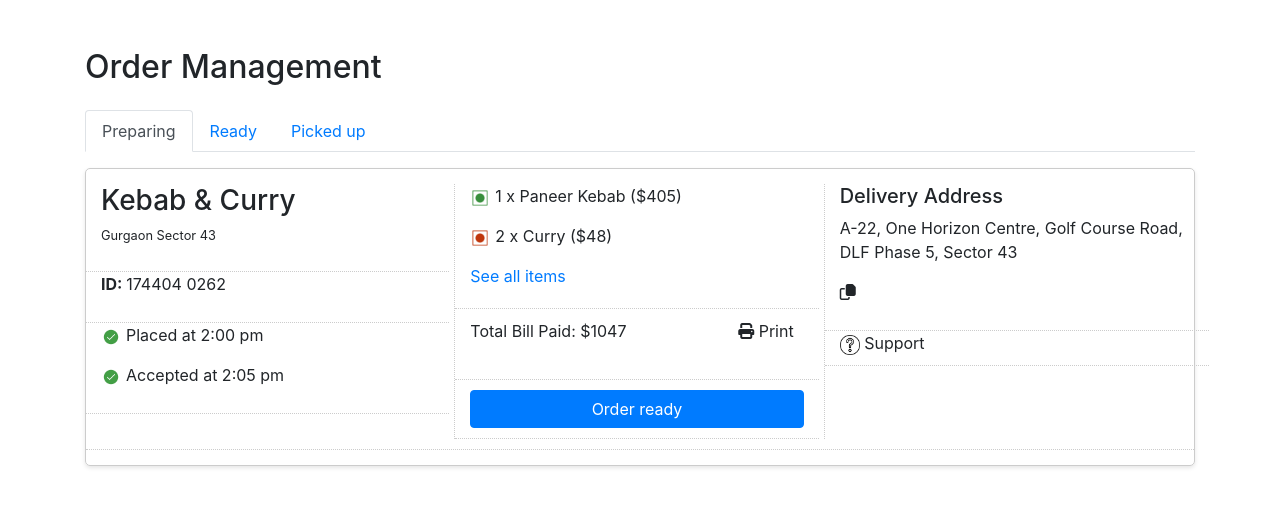
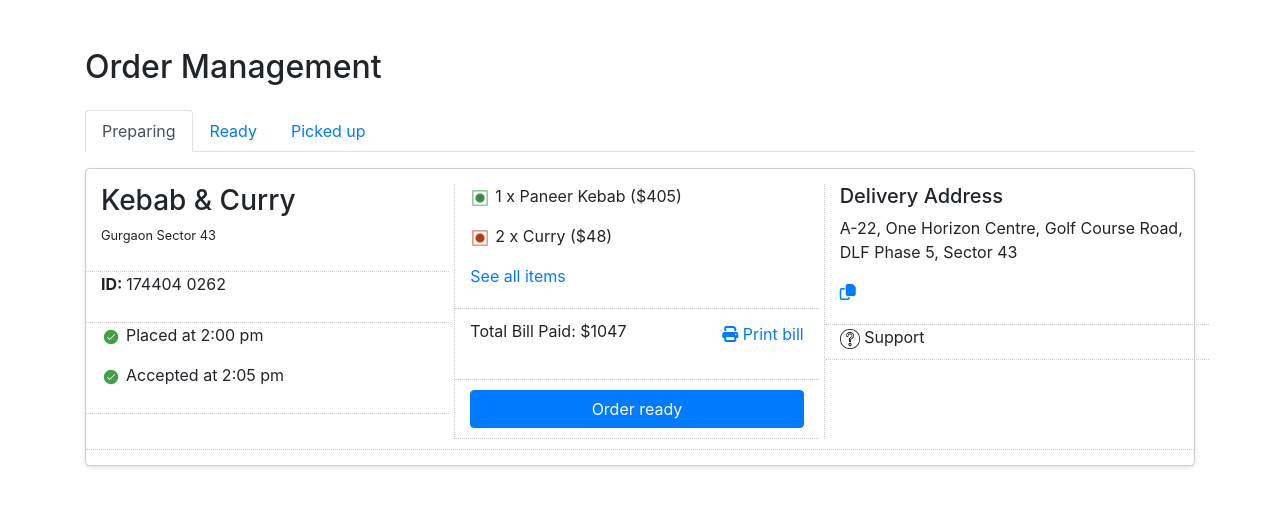
Before and after one commit to chirag127/orders-dashboard, a plain HTML site: page index.html in a window 1280 px wide. Drawn offline with nearby package versions, Linux system fonts and the light colour scheme.

Commit message:
change to a

```diff
--- a/index.html
+++ b/index.html
@@ -170,7 +170,7 @@
                                         <div class="col-md-12">
                                             <div class="total-bill">
                                                 <p>Total Bill Paid: $1047</p>
-                                                <p class="print-reciept"> <i class="fas fa-print"></i> Print</p>
+                                                <a class="print-reciept"> <i class="fas fa-print"></i> Print bill</a>
 
                                             </div>
 
@@ -203,7 +203,7 @@
                                                 <h5>Delivery Address</h5>
                                                 <p>A-22, One Horizon Centre, Golf Course Road, DLF Phase 5, Sector 43
                                                 </p>
-                                                <p class="copy button"><i class="far fa-copy"></i> </p>
+                                                <a class="copy button"><i class="far fa-copy"></i> </a>
                                             </div>
 
                                         </div>
```
